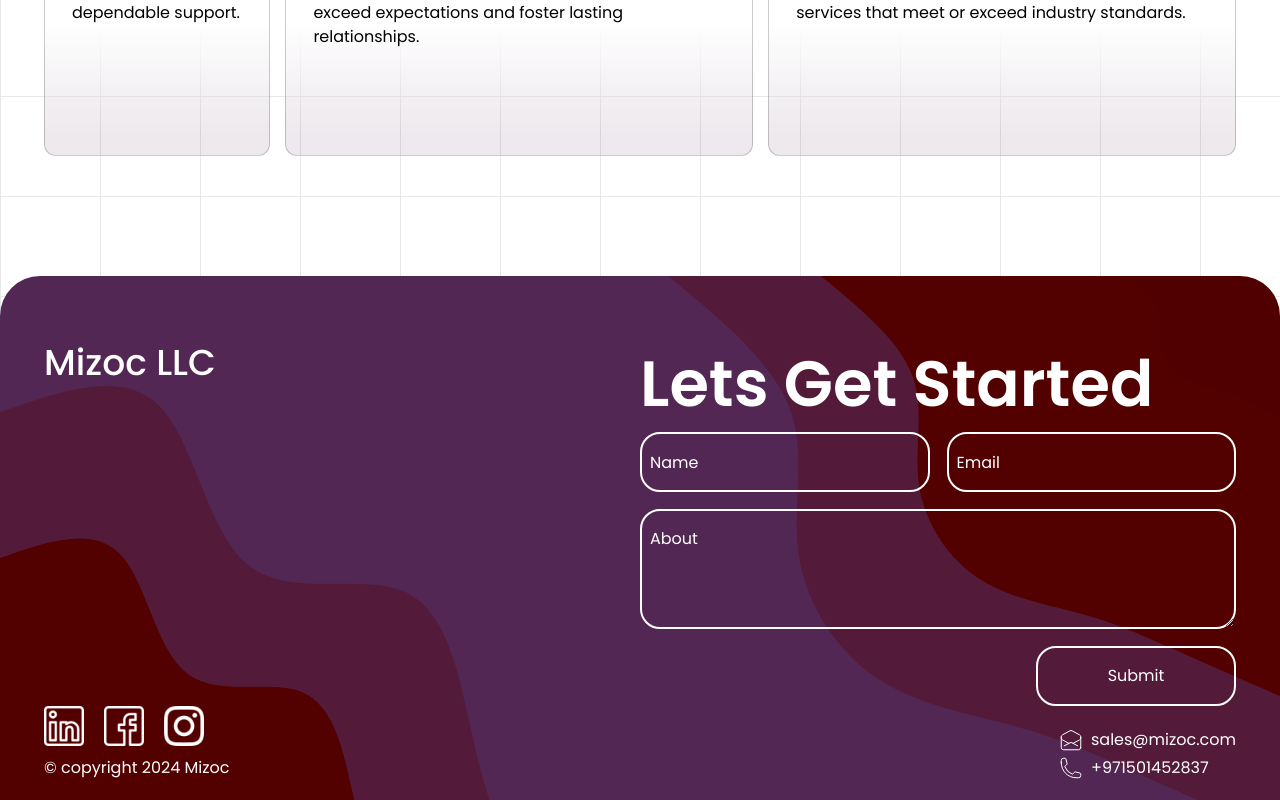
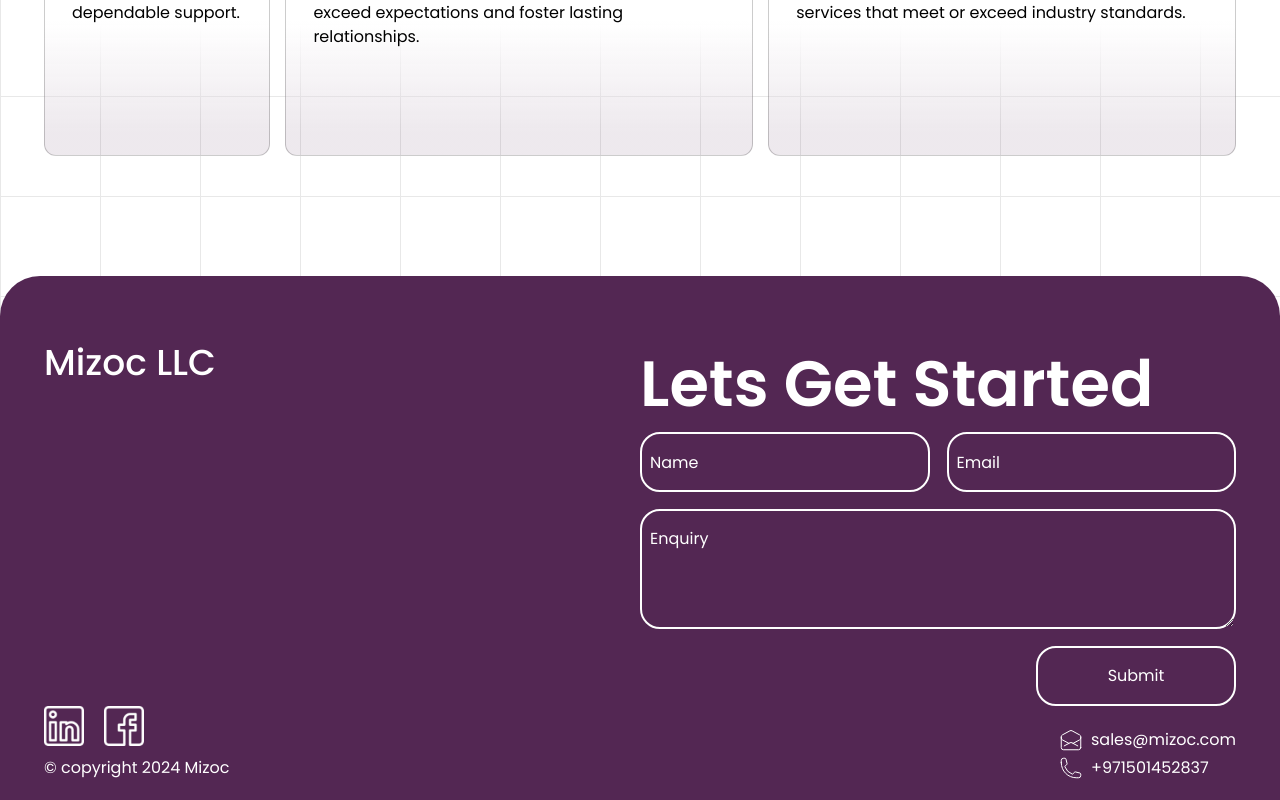
Before and after one commit to mishalibrahim/Mizoc, a Next.js app: page / in a window 1280 px wide. Shown: the part 3804-4604 px from the top of the page. Built offline with nearby package versions, Linux system fonts and the light colour scheme.

Commit message:
nav fix link

```diff
--- a/components/Footer.tsx
+++ b/components/Footer.tsx
@@ -5,8 +5,8 @@ import React from 'react'
 
 const Footer = () => {
     return (
-        <footer className='relative bottom-0 rounded-t-[40px] overflow-hidden z-20 bg-gradient-to-b from-primary from-0% to-[#532753] to-100% '>
-            <div className='absolute z-[-10] h-full  bg-no-repeat bg-cover mix-blend-color-burn w-full bg-[url("/assets/images/footer-bg.svg")] bg-primary'></div>
+        <footer className='relative bottom-0 rounded-t-[40px] overflow-hidden z-20 bg-gradient-to-b from-primary from-0% to-[#532753] to-100% ' id='contactUs'>
+            {/* <div className='absolute z-[-10] h-full  bg-no-repeat bg-cover mix-blend-color-burn w-full bg-[url("/assets/images/footer-bg.svg")] bg-primary'></div> */}
             <div className='wrapper '>
                 <div className='flex justify-between sm:flex-row flex-col sm:pt-10 sm:pb-0 pb-4 pt-8'>
                     <div className='flex-1 '>
@@ -53,7 +53,7 @@ const Form = () => {
                 </label>
             </div>
             <label className='w-full max-h-[150px] h-[120px]'>
-                <textarea placeholder='About' className='form-textarea' />
+                <textarea placeholder='Enquiry' className='form-textarea' />
             </label>
             <div className='flex justify-end'>
                 <button className='w-[200px] h-[60px] rounded-[20px] border-2 border-white text-white' type='submit'>Submit</button>
--- a/components/MobileNav.tsx
+++ b/components/MobileNav.tsx
@@ -4,7 +4,7 @@ import { useGSAP } from '@gsap/react'
 import { gsap } from 'gsap'
 import Link from 'next/link'
 
-const MobileNav = ({active}:{active:boolean}) => {
+const MobileNav = ({active,setActive}:{active:boolean,setActive:(value:boolean)=>void}) => {
     useGSAP(()=>{
         active ? gsap.to('#nav-open',{x:0,y:0,ease:'power2.inOut',duration:0.8,opacity:1})
                : gsap.to('#nav-open',{x:0,y:-1000,ease:'power2.inOut',duration:0.8,opacity:0})
@@ -19,7 +19,7 @@ const MobileNav = ({active}:{active:boolean}) => {
         <div className='flex justify-center h-full flex-col p-10'>
             {
                 mobileNavItems.map((item,index)=>(
-                    <Link  className='text-[36px] font-medium py-5 text-white border-b-2 nav-text opacity-0 translate-y-[-10px]' href={item.title} key={index}>{item.title}</Link>
+                    <Link onClick={()=> setActive(!active)} className='text-[36px] font-medium py-5 text-white border-b-2 nav-text opacity-0 translate-y-[-10px]' href={item.href} key={index}>{item.title}</Link>
                 ))
             }
         </div>
--- a/components/Nav.tsx
+++ b/components/Nav.tsx
@@ -49,7 +49,7 @@ const Nav = () => {
                     <NavItems scroll={isScrolling} active={isActive} />
                 </nav>
                 <div className='hidden md:flex-center round-dot relative'>
-                    <Link className='flex text-black pl-3' href='contactUs'>Contact us</Link>
+                    <Link className='flex text-black pl-3' href='#contactUs'>Contact us</Link>
                 </div>
                 {/* mobile nav */}
                 <div className='flex flex-col justify-center md:hidden ' onClick={(e) => {
@@ -63,7 +63,7 @@ const Nav = () => {
                     </div>
                 </div>
             </div>
-            <MobileNav active={isOpen} />
+            <MobileNav active={isOpen} setActive={setisOpen} />
         </header>
     )
 }
--- a/constants/index.ts
+++ b/constants/index.ts
@@ -8,32 +8,32 @@ export const navItems =[
     {
         id:'1',
         title:'About us',
-        href:'#aboutUs',
+        href:'#about-us',
         route:'about-us'
     },
     {
         id:'2',
         title:'Why Choose us',
-        href:'#whyChooseUs',
+        href:'#why-choose-us',
         route:'why-choose-us'
     }
 ]
 export const mobileNavItems =[
     {
         title:'Our Services',
-        href:'#ourServices'
+        href:'#our-services'
     },
     {
         title:'About us',
-        href:'#aboutUs'
+        href:'#about-us'
     },
     {
         title:'Why Choose us',
-        href:'#whyChooseUs'
+        href:'#why-choose-us'
     },
     {
         title:'Contact Us',
-        href:'#ContactUs'
+        href:'#contactUs'
     }
 
 ]
@@ -58,14 +58,10 @@ export const services = [
 export const socialLinks =[
     {
         src:'/assets/images/linkedin.png',
-        link:''
+        link:'https://www.linkedin.com/company/mizoc-llc/'
     },
     {
         src:'/assets/images/facebook.png',
-        link:'',
-    },
-    {
-        src:'/assets/images/instagram.png',
-        link:''
+        link:'https://m.facebook.com/mizocInternational',
     }
 ]
```
